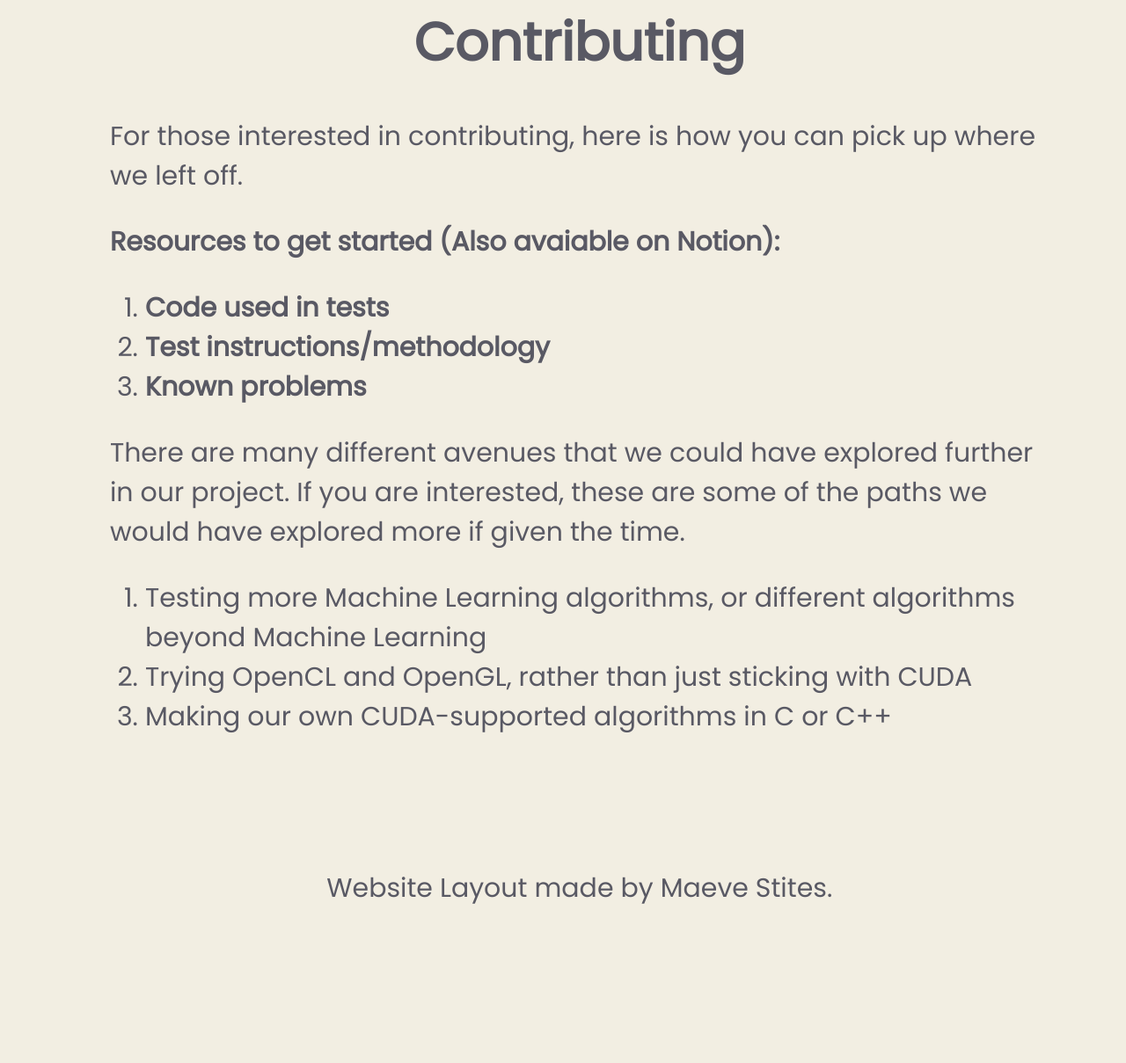
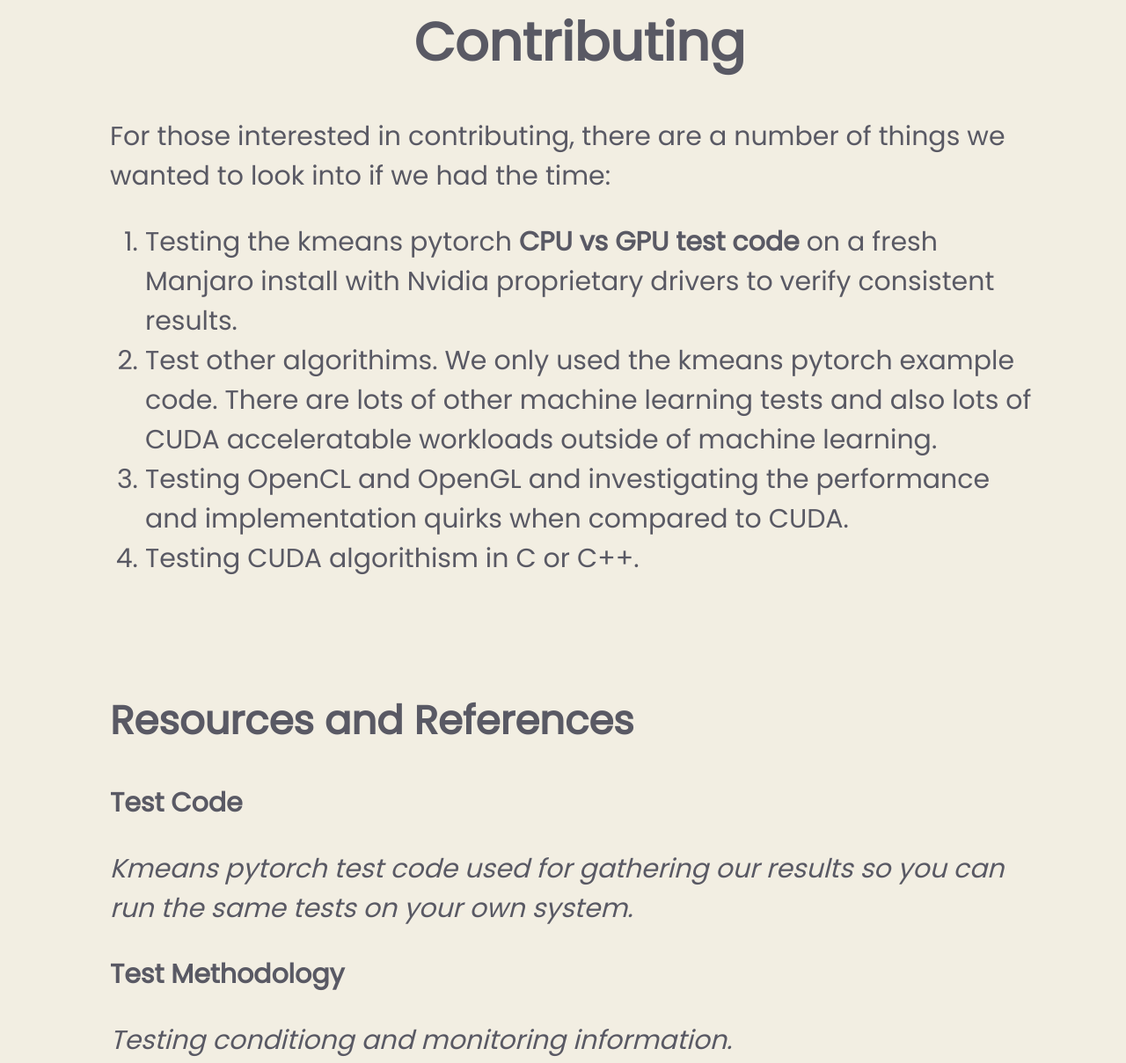
Before and after one commit to mstites/comparchfinalproject, a plain HTML site: page contributing.html in a window 1280 px wide. Shown: the part 877-2086 px from the top of the page at 88% size. Before the commit the page ends 1970 px from the top, so only its background shows below. Drawn offline with Linux system fonts and the light colour scheme.

Commit message:
Update contributions references and list

```diff
--- a/contributing.html
+++ b/contributing.html
@@ -22,7 +22,7 @@
 
   gtag('config', 'UA-106734336-4');
   </script>
-  </head>
+</head>
 
 <body>
   <div class="header">
@@ -42,42 +42,22 @@
   <div class="container">
     <div class="row top">
       <h1> Contributing </h1>
-      <p>
-        <!--- <h2>How can someone else build on it? (TODO: remove question)</h2>
-
-        Include everything necessary to pick up where you left off. This should include (as appropriate):
-        <ul>
-            <li>code</li>
-            <li>schematics</li>
-            <li>scripts and build instructions</li>
-            <li>proper attribution for resources used and anything you did not write yourself</li>
-            <li>list of difficulties and ‘gotchas’ while doing this project</li>
-            <li>reflection on the project as a whole as well as your work plan</li>
-            <li>possible TODOs to extend the depth of the project</li>
-        </ul>
-        --->
-      For those interested in contributing, here is how you can pick up where we left off.
-      </p>
-      <p>
-        <b>Resources to get started (Also avaiable on Notion):</b>
-        <ol>
-          <li><a href="https://www.notion.so/Machine-Learning-Code-8c6b9754d8d5430eb9250910ff2e1e63">Code used in tests</a></li>
-          <li><a href="https://www.notion.so/Testing-Methodology-Results-1987b1fcaa42487c910a840dedce0881">Test instructions/methodology</a></li>
-          <li><a href="https://www.notion.so/Troubleshoooting-Journal-299569dae9a445bc9b3d23adbe3a2848">Known problems</a></li>
-        </ol>
-      </p>
-      <p>
-        There are many different avenues that we could have explored further in our project.
-        If you are interested, these are some of the paths we would have explored more
-        if given the time.
-        <ol>
-          <li>Testing more Machine Learning algorithms, or different algorithms beyond Machine Learning</li>
-          <li>Trying OpenCL and OpenGL, rather than just sticking with CUDA</li>
-          <li>Making our own CUDA-supported algorithms in C or C++</li>
-        </ol>
-      </p>
+      <p>For those interested in contributing, there are a number of things we wanted to look into if we had the time:</p>
+      <ol>
+        <li>Testing the kmeans pytorch <a href="https://github.com/subhadarship/kmeans_pytorch/blob/master/cpu_vs_gpu.ipynb">CPU vs GPU test code</a> on a fresh Manjaro install with Nvidia proprietary drivers to verify consistent results.</li>
+        <li>Test other algorithims. We only used the kmeans pytorch example code. There are lots of other machine learning tests and also lots of CUDA acceleratable workloads outside of machine learning.</li>
+        <li>Testing OpenCL and OpenGL and investigating the performance and implementation quirks when compared to CUDA.</li>
+        <li>Testing CUDA algorithism in C or C++.</li>
+      </ol>
     </div>
-    <div class="row">
+    <div class="row linkList">
+      <h2> Resources and References</h2>
+      <ul>
+        <li><a href="https://www.notion.so/Machine-Learning-Code-8c6b9754d8d5430eb9250910ff2e1e63">Test Code</a></li><p>Kmeans pytorch test code used for gathering our results so you can run the same tests on your own system.</p>
+        <li><a href="https://www.notion.so/Testing-Methodology-Results-1987b1fcaa42487c910a840dedce0881">Test Methodology</a></li><p>Testing conditiong and monitoring information.
+        <li><a href="https://www.notion.so/Troubleshoooting-Journal-299569dae9a445bc9b3d23adbe3a2848">Troubleshooting Journal</a></li><p>Notes taken while testing and troubleshooting strange Manjaro results through Ubuntu results.</p>
+      </ul>
+    </div>
     </div>
     <div class="row">
       <div class="footer">
```
